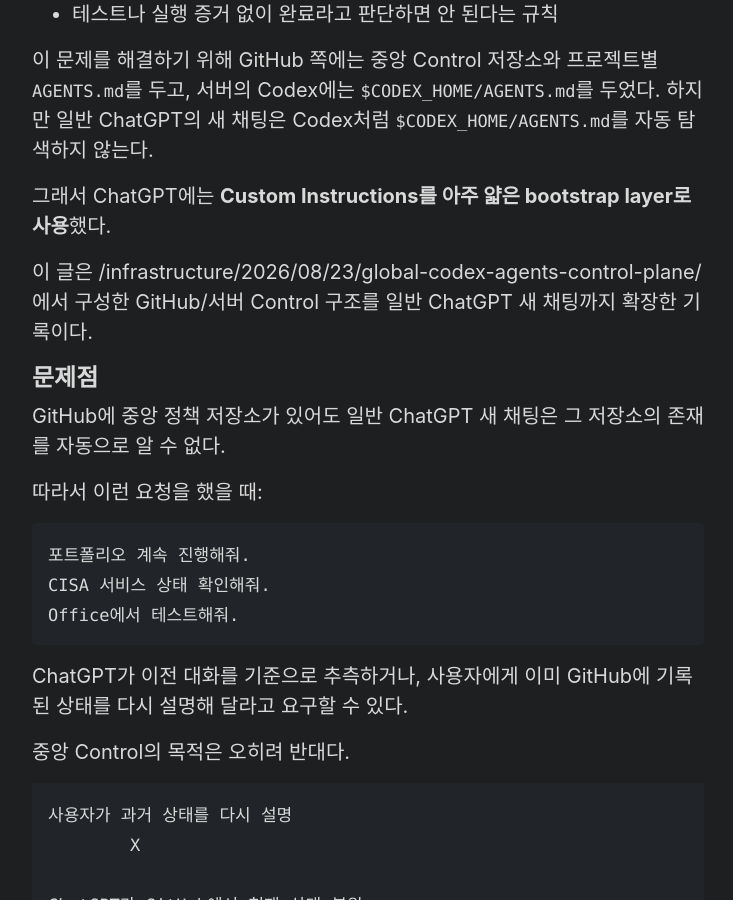
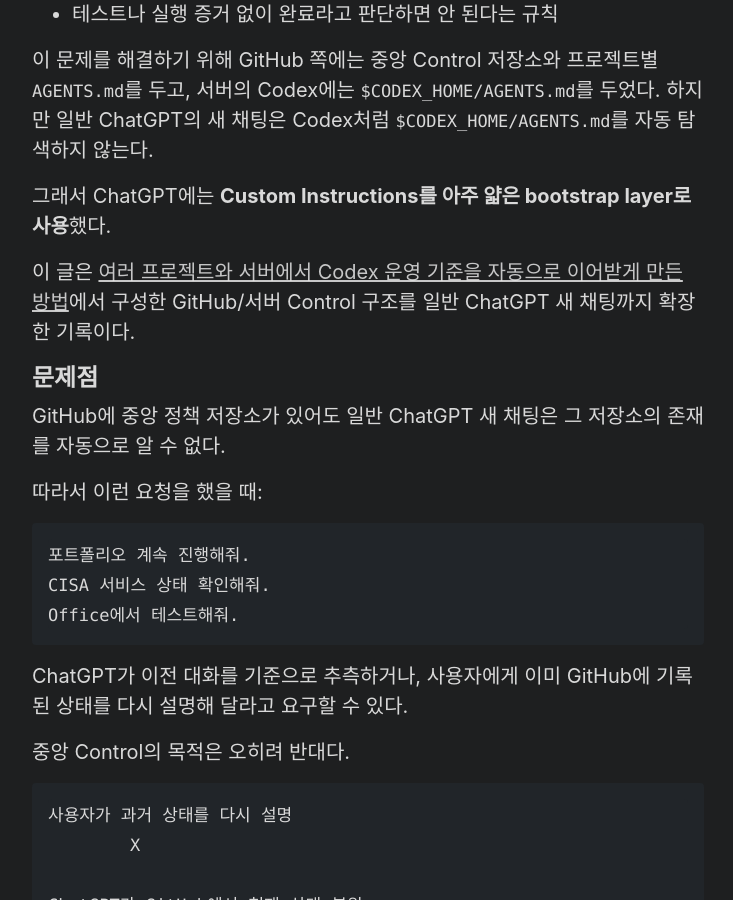
Before and after one commit to son1004007/son1004007.github.io, a Jekyll site: the page built from _posts/2026-08-24-chatgpt-custom-instructions-github-control-bootstrap.md, in a window 1280 px wide and 900 px high, scrolled down 578 px. Shown: the whole window, without its empty margins (272-1005 px from the left). Built offline with Jekyll 4.4.1, drawn with Linux system fonts in a browser that asks for light colours; some of the changed text lies outside the part shown.

Commit message:
fix: link related bootstrap posts

```diff
--- a/_posts/2026-08-24-chatgpt-custom-instructions-github-control-bootstrap.md
+++ b/_posts/2026-08-24-chatgpt-custom-instructions-github-control-bootstrap.md
@@ -21,7 +21,7 @@
 
 그래서 ChatGPT에는 **Custom Instructions를 아주 얇은 bootstrap layer로 사용**했다.
 
-이 글은 {% post_url 2026-08-23-global-codex-agents-control-plane %}에서 구성한 GitHub/서버 Control 구조를 일반 ChatGPT 새 채팅까지 확장한 기록이다.
+이 글은 [여러 프로젝트와 서버에서 Codex 운영 기준을 자동으로 이어받게 만든 방법]({% post_url 2026-08-23-global-codex-agents-control-plane %})에서 구성한 GitHub/서버 Control 구조를 일반 ChatGPT 새 채팅까지 확장한 기록이다.
 
 ## 문제점
 
```
Also changed, not shown: other parts of _posts/2026-08-24-chatgpt-custom-instructions-github-control-bootstrap.md (+2 -10 lines).
